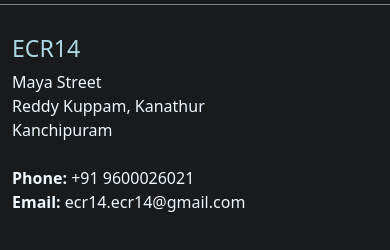
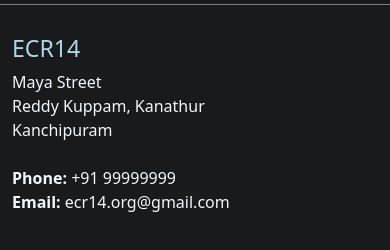
Before and after one commit to shamone03/ECR14, a React (Create React App) app in the folder client/: page / in a window 390 px wide. Shown: the part 2472-2722 px from the top of the page. Built offline with nearby package versions, Linux system fonts and the light colour scheme.

Commit message:
changed phone number

```diff
--- a/client/src/App.js
+++ b/client/src/App.js
@@ -174,8 +174,8 @@
                                     Kanchipuram
                                     <br/>
                                     <br/>
-                                    <strong>Phone:</strong> +91 9600026021<br/>
-                                    <strong>Email:</strong> ecr14.ecr14@gmail.com<br/>
+                                    <strong>Phone:</strong> +91 99999999<br/>
+                                    <strong>Email:</strong> ecr14.org@gmail.com<br/>
                                 </p>
                             </div>
                         </div>
```
